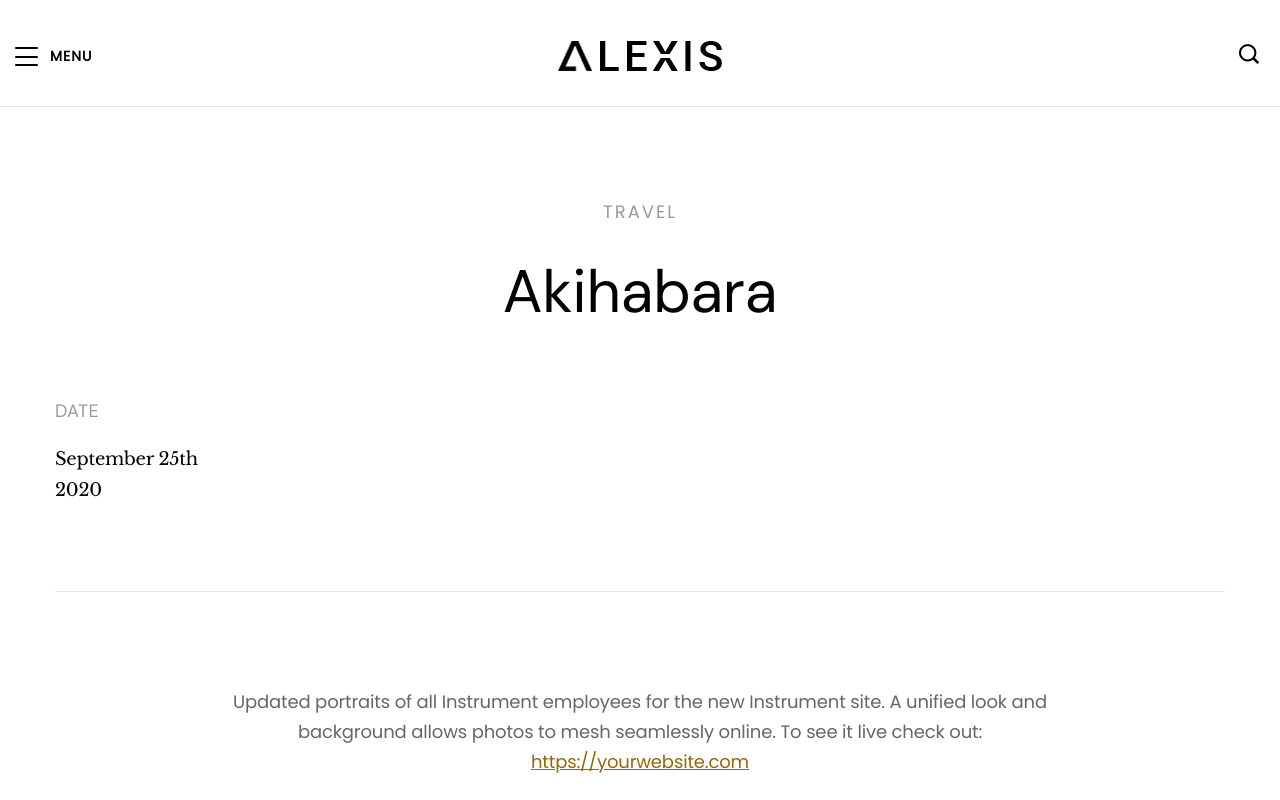
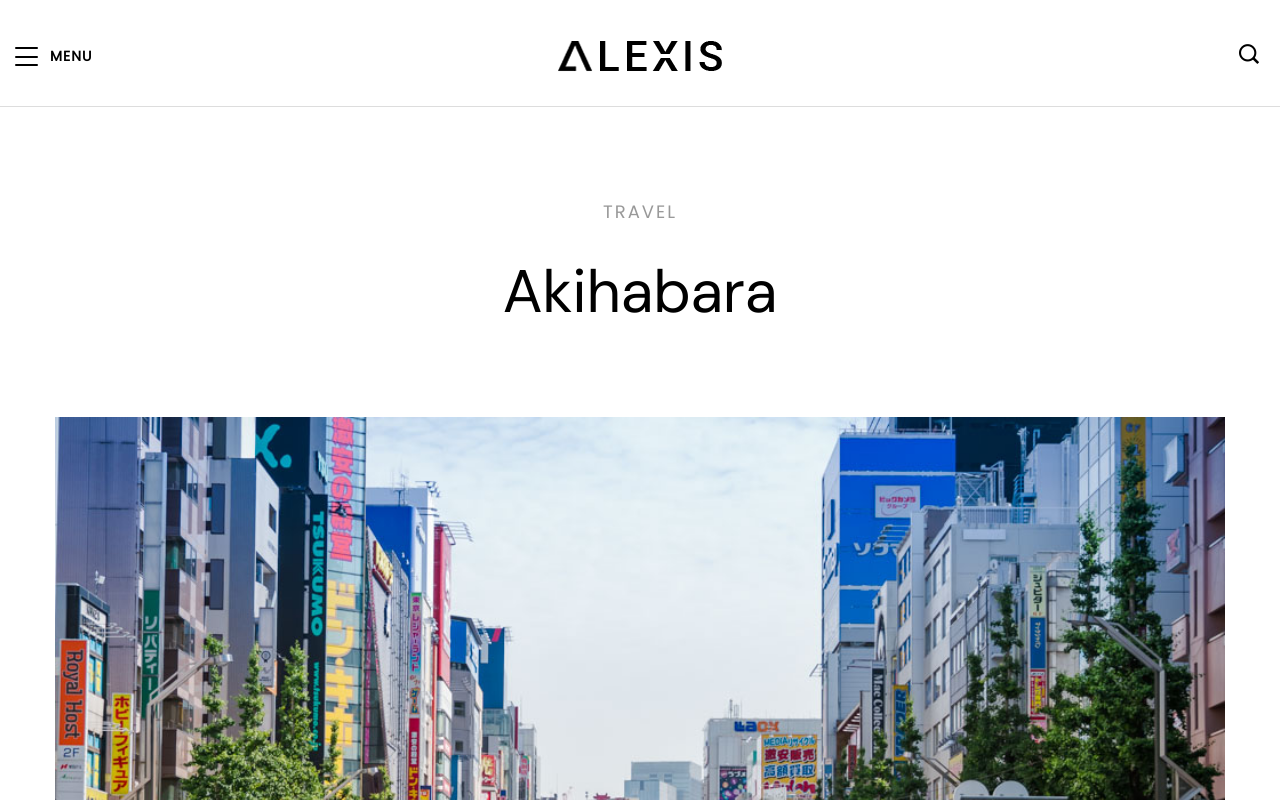
Before and after one commit to vsamaco/vs-portfolio, a Next.js app: page /portfolio/1 in a window 1280 px wide. Shown: the top 800 px of the page. Built offline with nearby package versions, Linux system fonts and the light colour scheme.

Commit message:
update portfolio detail styles

```diff
--- a/src/containers/portfolio-details/index.tsx
+++ b/src/containers/portfolio-details/index.tsx
@@ -31,66 +31,9 @@ const PortfolioDetailsContainer: FC<PortfolioDetailsContainerProps> = ({
               <div className="content" data-aos="fade-up">
                 <p className="category">{cate}</p>
                 <h3 className="title">{data.title}</h3>
+                <p className="date">{data.date}</p>
               </div>
-              <div className="portfolio-info">
-                <div className="row">
-                  {/* <div
-                    className="col-sm-6 col-md-3 col-lg-3"
-                    data-aos="fade-up"
-                  >
-                    <div className="info-item">
-                      <span>Client</span>
-                      <p
-                        dangerouslySetInnerHTML={{
-                          __html: data.client,
-                        }}
-                      />
-                    </div>
-                  </div> */}
-                  <div
-                    className="col-sm-6 col-md-3 col-lg-3"
-                    data-aos="fade-up"
-                    data-aos-delay="300"
-                  >
-                    <div className="info-item">
-                      <span>Date</span>
-                      <p
-                        dangerouslySetInnerHTML={{
-                          __html: data.date,
-                        }}
-                      />
-                    </div>
-                  </div>
-                  {/* <div
-                    className="col-sm-6 col-md-3 col-lg-3"
-                    data-aos="fade-up"
-                    data-aos-delay="600"
-                  >
-                    <div className="info-item">
-                      <span>Team</span>
-                      <p
-                        dangerouslySetInnerHTML={{
-                          __html: data.team,
-                        }}
-                      />
-                    </div>
-                  </div> */}
-                  {/* <div
-                    className="col-sm-6 col-md-3 col-lg-3"
-                    data-aos="fade-up"
-                    data-aos-delay="900"
-                  >
-                    <div className="info-item style-two">
-                      <span>Services</span>
-                      <p
-                        dangerouslySetInnerHTML={{
-                          __html: data.services,
-                        }}
-                      />
-                    </div>
-                  </div> */}
-                </div>
-              </div>
+              {data.body && (
                 <div className="portfolio-content" data-aos="fade-up">
                   {data.body.map((value, i) => {
                     return (
@@ -103,8 +46,11 @@ const PortfolioDetailsContainer: FC<PortfolioDetailsContainerProps> = ({
                       />
                     );
                   })}
+                  {data.pageUrl && (
                     <Link href={data.pageUrl.link}>{data.pageUrl.text}</Link>
+                  )}
                 </div>
+              )}
               <div
                 className="thumb section-padding-bottom"
                 data-aos="fade-up"
@@ -129,13 +75,13 @@ const PortfolioDetailsContainer: FC<PortfolioDetailsContainerProps> = ({
                 <Link href={`/portfolio/${prevProject.id}`}>
                   <i className="arrow_carrot-left"></i> Previous
                 </Link>
-                {prevProject["title"]}
+                {prevProject.title}
               </div>
               <div className="next">
                 <Link href={`/portfolio/${nextProject.id}`}>
                   Next <i className="arrow_carrot-right"></i>
                 </Link>
-                {nextProject["title"]}
+                {nextProject.title}
               </div>
             </div>
           </div>
--- a/src/data/portfolio.json
+++ b/src/data/portfolio.json
@@ -4,20 +4,10 @@
     "type": "image",
     "homeImage": "/img/portfolio/_MG_1196.jpg",
     "title": "Akihabara",
-    "excerpt": "Mango Fashion Lookbook Campaign",
+    "excerpt": "Mango Fashion Lookbook Campaign 1",
     "categories": ["travel"],
-    "client": "Archo Architecture <br />Bureau, SG",
-    "date": "September 25th <br />2020",
-    "team": "Nindia H. - Editor <br />Kate E. - Photographer",
-    "services": "Natural, Studio, Commercial, <br />Portrait",
-    "body": [
-      "<p>Updated portraits of all Instrument employees for the new Instrument site. A unified look and background allows photos to mesh seamlessly online. To see it live check out:</p>",
-      ""
-    ],
-    "pageUrl": {
-      "text": "https://yourwebsite.com",
-      "link": "/"
-    },
+    "body": [],
+    "pageUrl": null,
     "gallery": ["/img/portfolio/_MG_1196.jpg"]
   },
   {
@@ -25,20 +15,10 @@
     "type": "image",
     "homeImage": "/img/portfolio/_MG_2576edit-2.jpg",
     "title": "Mey-rin",
-    "excerpt": "Mango Fashion Lookbook Campaign",
+    "excerpt": "Mango Fashion Lookbook Campaign 2",
     "categories": ["portrait"],
-    "client": "Archo Architecture <br />Bureau, SG",
-    "date": "September 25th <br />2020",
-    "team": "Nindia H. - Editor <br />Kate E. - Photographer",
-    "services": "Natural, Studio, Commercial, <br />Portrait",
-    "body": [
-      "<p>Updated portraits of all Instrument employees for the new Instrument site. A unified look and background allows photos to mesh seamlessly online. To see it live check out:</p>",
-      ""
-    ],
-    "pageUrl": {
-      "text": "https://yourwebsite.com",
-      "link": "/"
-    },
+    "body": [],
+    "pageUrl": null,
     "gallery": ["/img/portfolio/_MG_2576edit-2.jpg"]
   },
   {
@@ -46,20 +26,11 @@
     "type": "image",
     "homeImage": "/img/portfolio/_MG_0258.jpg",
     "title": "Singapore",
-    "excerpt": "Mango Fashion Lookbook Campaign",
+    "excerpt": "Mango Fashion Lookbook Campaign 3",
     "categories": ["travel"],
-    "client": "Archo Architecture <br />Bureau, SG",
-    "date": "September 25th <br />2020",
-    "team": "Nindia H. - Editor <br />Kate E. - Photographer",
-    "services": "Natural, Studio, Commercial, <br />Portrait",
-    "body": [
-      "<p>Updated portraits of all Instrument employees for the new Instrument site. A unified look and background allows photos to mesh seamlessly online. To see it live check out:</p>",
-      ""
-    ],
-    "pageUrl": {
-      "text": "https://yourwebsite.com",
-      "link": "/"
-    },
+    "date": "September 2020",
+    "body": [],
+    "pageUrl": null,
     "gallery": ["/img/portfolio/_MG_0258.jpg"]
   },
   {
@@ -67,20 +38,10 @@
     "type": "image",
     "homeImage": "/img/portfolio/_MG_2755.jpg",
     "title": "Corgicon",
-    "excerpt": "Mango Fashion Lookbook Campaign",
+    "excerpt": "Mango Fashion Lookbook Campaign 4",
     "categories": ["events"],
-    "client": "Archo Architecture <br />Bureau, SG",
-    "date": "September 25th <br />2020",
-    "team": "Nindia H. - Editor <br />Kate E. - Photographer",
-    "services": "Natural, Studio, Commercial, <br />Portrait",
-    "body": [
-      "<p>Updated portraits of all Instrument employees for the new Instrument site. A unified look and background allows photos to mesh seamlessly online. To see it live check out:</p>",
-      ""
-    ],
-    "pageUrl": {
-      "text": "https://yourwebsite.com",
-      "link": "/"
-    },
+    "body": [],
+    "pageUrl": null,
     "gallery": ["/img/portfolio/_MG_2755.jpg"]
   }
 ]
--- a/src/styles/scss/alexis/_portfolio.scss
+++ b/src/styles/scss/alexis/_portfolio.scss
@@ -254,7 +254,8 @@
       @media #{$sm-device} {
         margin-bottom: 40px;
       }
-      .category {
+      .category,
+      .date {
         color: $black-999;
         font-size: 18px;
         letter-spacing: 2px;
@@ -276,6 +277,7 @@
         font-size: 60px;
         line-height: 1;
         letter-spacing: -0.25px;
+        margin-bottom: 20px;
         @media #{$lg-device} {
           font-size: 48px;
         }
--- a/src/utils/types.ts
+++ b/src/utils/types.ts
@@ -4,12 +4,9 @@ export interface PortfolioItem {
   title: string;
   excerpt: string;
   categories: string[];
-  client: string;
   date: string;
-  team: string;
-  services: string;
   body: string[];
-  pageUrl: {
+  pageUrl?: {
     text: string;
     link: string;
   };
```
Lines whose indentation alone changed are shown as unchanged.
